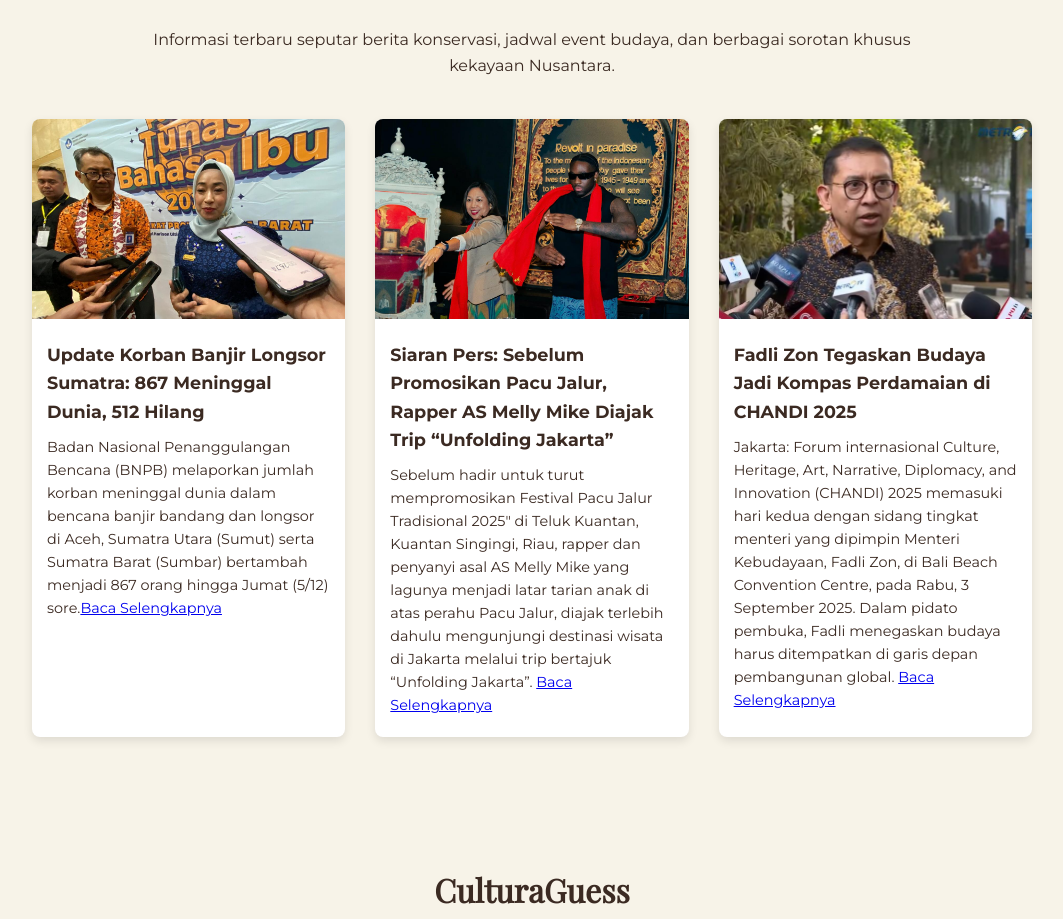
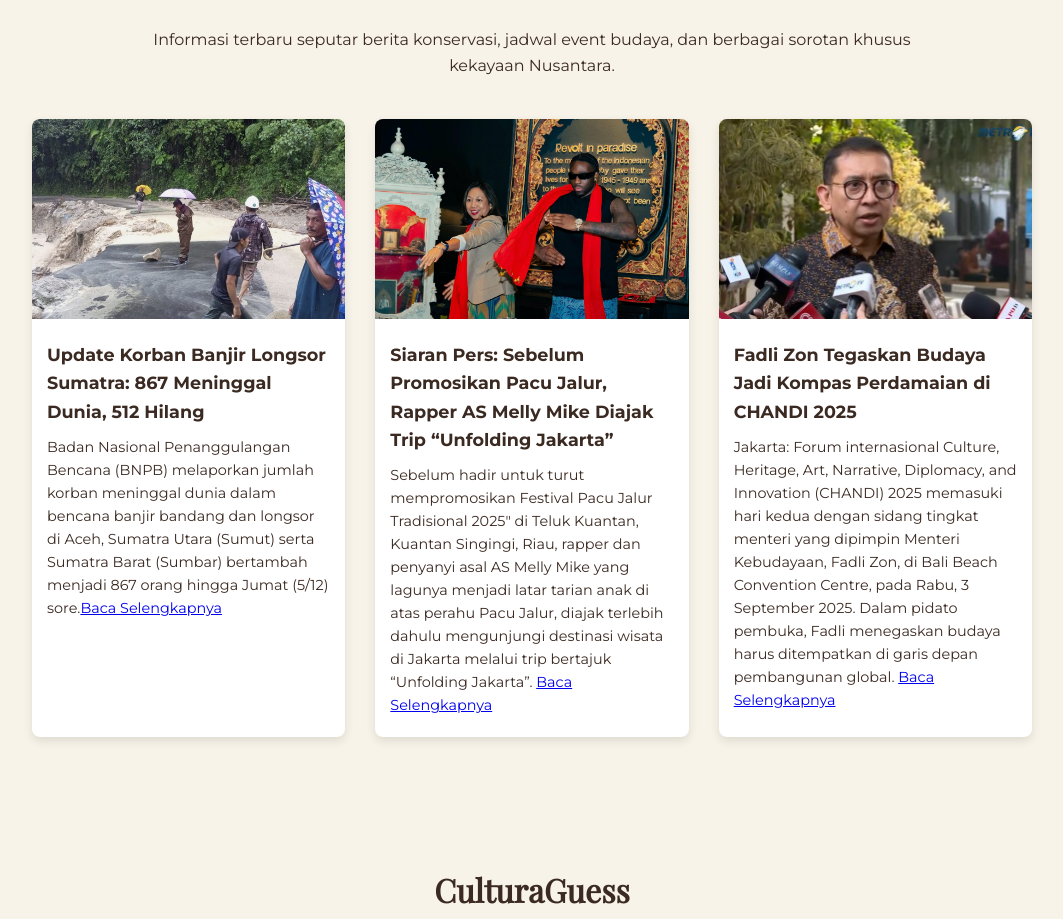
Before and after one commit to zahrarajwa-creator/NUSANTARA-ELISE, a plain HTML site: page index.html in a window 1280 px wide. Shown: the part 2163-3082 px from the top of the page, without its empty margins (108-1171 px from the left). Drawn offline with nearby package versions, Linux system fonts and the light colour scheme.

Commit message:
Fix HTML formatting and structure

```diff
--- a/index.html
+++ b/index.html
@@ -128,7 +128,7 @@
 
             <div class="event-news-grid">
                 <div class="news-card">
-                    <img src="images/berita bahasa.jpg" alt="Berita">
+                    <img src="images/longsor-di-pakpak-bharat-arus-lalulintas-terputus-1_169.png" alt="Berita">
                     <h4>Update Korban Banjir Longsor Sumatra: 867 Meninggal Dunia, 512 Hilang</h4>
                     <p>Badan Nasional Penanggulangan Bencana (BNPB) melaporkan jumlah korban meninggal dunia dalam bencana banjir bandang dan longsor di Aceh, Sumatra Utara (Sumut) serta Sumatra Barat (Sumbar) bertambah menjadi 867 orang hingga Jumat (5/12) sore.<a href="https://www.cnnindonesia.com/nasional/20251205173723-20-1303348/update-korban-banjir-longsor-sumatra-867-meninggal-dunia-512-hilang.">Baca Selengkapnya</a></p>
                 </div>
```
